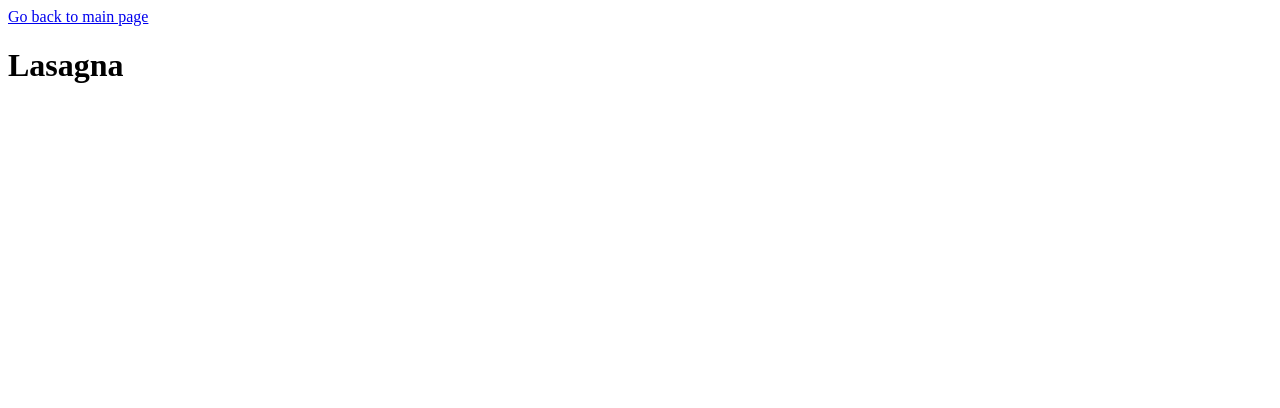
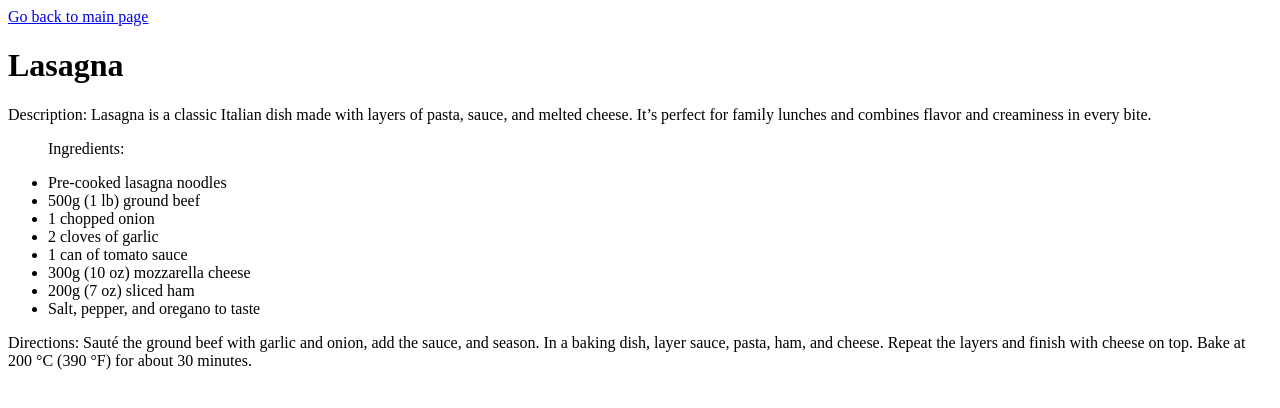
Before and after one commit to Rafa-BP/odin-recipes, a plain HTML site: page recipes/lasagna.html in a window 1280 px wide. Drawn offline with Linux system fonts and the light colour scheme.

Commit message:
Added the recipe pages content

```diff
--- a/recipes/lasagna.html
+++ b/recipes/lasagna.html
@@ -8,5 +8,24 @@
 <body>
     <a href="../index.html">Go back to main page</a>
     <h1>Lasagna</h1>
+        <p>Description:
+Lasagna is a classic Italian dish made with layers of pasta, sauce, and melted cheese. It’s perfect for family lunches and combines flavor and creaminess in every bite.</p>
+
+    <ul>
+        <p>Ingredients:</p>
+
+        <li>Pre-cooked lasagna noodles</li>
+        <li>500g (1 lb) ground beef</li>
+        <li>1 chopped onion</li>
+        <li>2 cloves of garlic</li>
+        <li>1 can of tomato sauce</li>
+        <li>300g (10 oz) mozzarella cheese</li>
+        <li>200g (7 oz) sliced ham</li>
+        <li>Salt, pepper, and oregano to taste</li>
+    </ul>
+
+    <p>
+   Directions:
+Sauté the ground beef with garlic and onion, add the sauce, and season. In a baking dish, layer sauce, pasta, ham, and cheese. Repeat the layers and finish with cheese on top. Bake at 200 °C (390 °F) for about 30 minutes.</p>
 </body>
 </html>
```
Also changed, not shown: recipes/chocCake.html (+18 -0 lines), recipes/hamburguer.html (+15 -0 lines).
